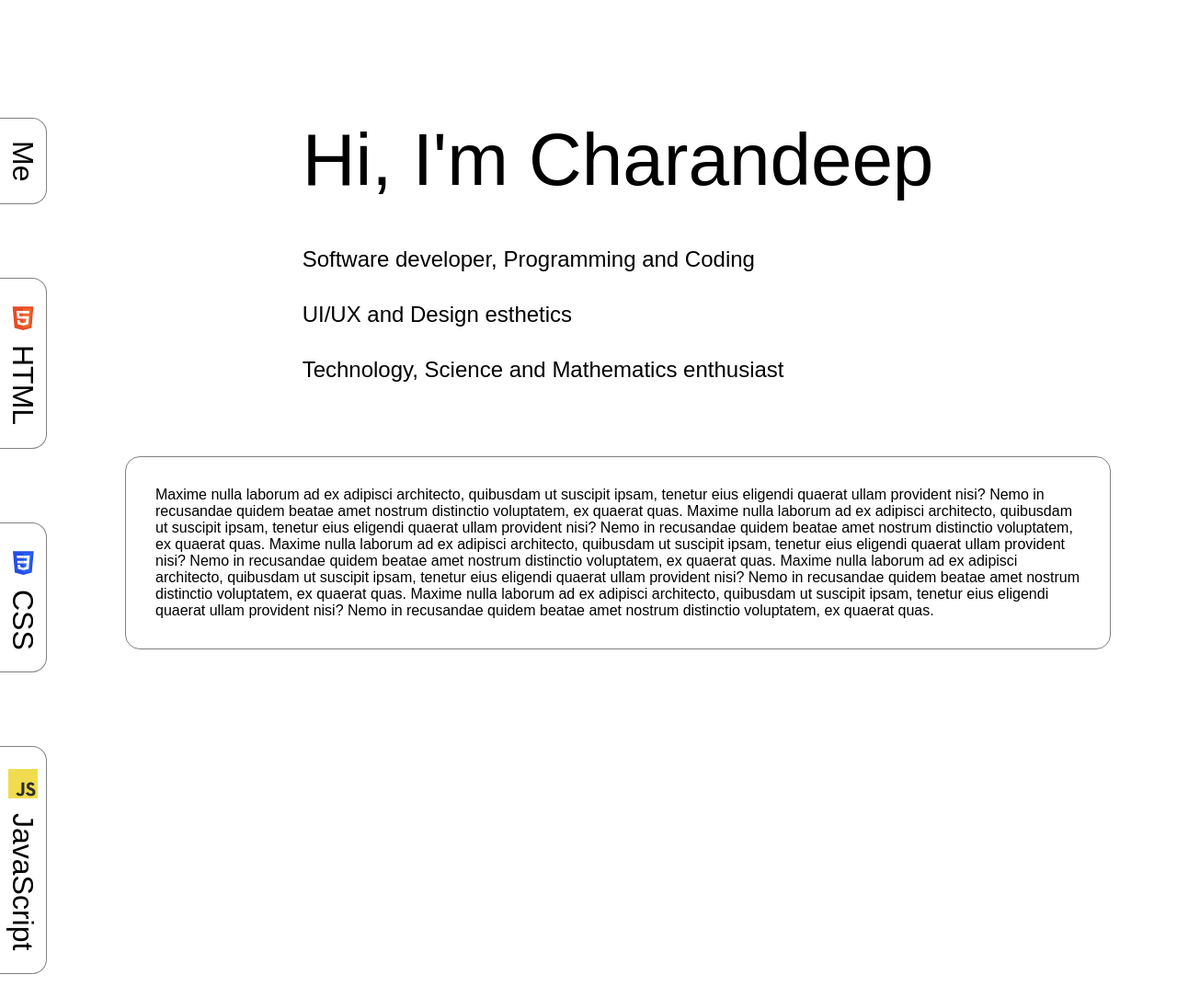
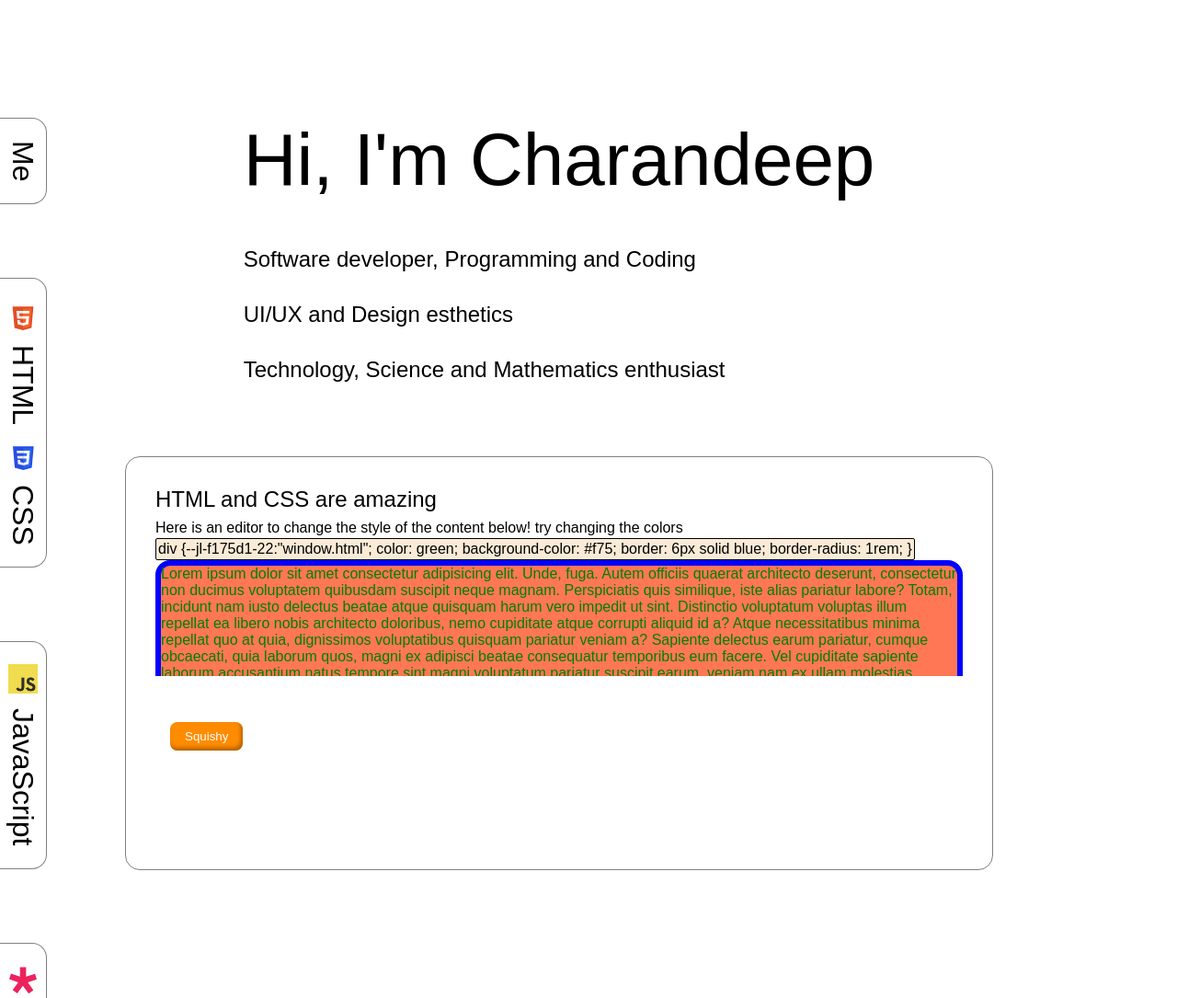
Before and after one commit to charandeepsinghb/html-portfolio, a website: page index.html in a window 1280 px wide. Shown: the top 1085 px of the page at 92% size. Drawn offline with Linux system fonts and the light colour scheme.

Commit message:
Added html css section

```diff
--- a/index.html
+++ b/index.html
@@ -7,7 +7,7 @@
     <link rel="stylesheet" href="style.css">
 </head>
 <body>
-    <div id="root">
+    <div id="root" class="flex">
         <div id="side" class="side">
             <div>
                 <span>Me</span>
@@ -23,8 +23,6 @@
                     </svg>
                 </i>
                 <span>HTML</span>
-            </div>
-            <div>
                 <i>
                     <svg xmlns:dc="http://purl.org/dc/elements/1.1/" xmlns:cc="http://creativecommons.org/ns#"
                         xmlns:rdf="http://www.w3.org/1999/02/22-rdf-syntax-ns#" xmlns:svg="http://www.w3.org/2000/svg"
@@ -105,13 +103,14 @@
                 <span>SQL</span>
             </div>
         </div>
+        <div class="mainwrapper">
             <div class="main">
-            <div class="meandintrowrapper">
+                <div class="meandintrowrapper flex">
                     <div class="meandintro">
                         <div class="name">
                             Hi, I'm Charandeep
                         </div>
-                    <div class="intro">
+                        <div class="intro flex">
                             <div>
                                 Software developer, Programming and Coding
                             </div>
@@ -126,11 +125,18 @@
                 </div>
                 <div class="metricSec">
                     <div class="html">
-                  Maxime nulla laborum ad ex adipisci architecto, quibusdam ut suscipit ipsam, tenetur eius eligendi quaerat ullam provident nisi? Nemo in recusandae quidem beatae amet nostrum distinctio voluptatem, ex quaerat quas.
-                  Maxime nulla laborum ad ex adipisci architecto, quibusdam ut suscipit ipsam, tenetur eius eligendi quaerat ullam provident nisi? Nemo in recusandae quidem beatae amet nostrum distinctio voluptatem, ex quaerat quas.
-                  Maxime nulla laborum ad ex adipisci architecto, quibusdam ut suscipit ipsam, tenetur eius eligendi quaerat ullam provident nisi? Nemo in recusandae quidem beatae amet nostrum distinctio voluptatem, ex quaerat quas.
-                  Maxime nulla laborum ad ex adipisci architecto, quibusdam ut suscipit ipsam, tenetur eius eligendi quaerat ullam provident nisi? Nemo in recusandae quidem beatae amet nostrum distinctio voluptatem, ex quaerat quas.
-                  Maxime nulla laborum ad ex adipisci architecto, quibusdam ut suscipit ipsam, tenetur eius eligendi quaerat ullam provident nisi? Nemo in recusandae quidem beatae amet nostrum distinctio voluptatem, ex quaerat quas.
+                        HTML and CSS are amazing <br>
+                        <!-- contenteditable -->
+                        <span class="respfonts">Here is an editor to change the style of the content below! try changing the colors</span>
+                        <br>
+                        <iframe src="window.html" frameborder="0"></iframe>
+                        <br>
+                        <br>
+                        <!-- Transistions and animations -->
+                        <div class="csstransitions">
+                            <button>Squishy</button>
+                        </div>
+                    </div>
                 </div>
             </div>
         </div>
--- a/style.css
+++ b/style.css
@@ -11,12 +11,18 @@ body {
 
 .meandintrowrapper {
     margin: 0 4rem;
-    display: flex;
     justify-content: center;
 }
 
+.flex {
+    display: flex;
+}
+
+.mainwrapper {
+    min-width: 85%;
+}
+
 #root {
-    display: flex;
     font-family: sans-serif;
 }
 
@@ -26,7 +32,6 @@ body {
 
 .intro {
     margin-top: 2rem;
-    display: flex;
     flex-direction: column;
     font-size: 1.5rem;
 }
@@ -79,9 +84,54 @@ body {
     border: 1px solid #818181;
     border-radius: var(--use-br);
     padding: 2rem;
+    font-size: 1.5rem;
 }
 
+
+iframe {
+    /* border: 1px solid black; */
+    width: 100%;
+}
+
+.respfonts {
+    font-size: 1rem;
+}
+/* Transisions section */
+.csstransitions {
+    /* border: 1px solid #818181;
+    border-radius: var(--use-br); */
+    height: 9rem;
+}
+.csstransitions button {
+    user-select: none;
+    margin: 1rem;
+    background-color: darkorange;
+    border: none;
+    border-radius: 0.5rem;
+    padding: 0.5rem 1rem;
+    color: white;
+    box-shadow: inset -2px -3px 4px 0px #b26200;
+    transition-duration: 250ms, 250ms, 250ms;
+    transition-timing-function: ease, ease, ease;
+    transition-delay: 0s;
+    transition-property: scale, color, box-shadow;
+}
+.csstransitions button:hover {
+    scale: 1.1;
+    cursor: pointer;
+}
+.csstransitions button:active {
+    scale: 0.9 0.2;
+    color: gray;
+    box-shadow: inset -2px 1px 4px 0px #b26200;
+}
+
+
 @media only screen and (max-aspect-ratio: 0.8/1) {
+    .respfonts {
+        font-size: 0.7rem;
+    }
+
     .main {
         margin: 4rem 0rem;
     }
@@ -118,5 +168,6 @@ body {
     .metricSec {
         margin: 0.5rem;
         padding: 0.5rem;
+        font-size: 1rem;
     }
 }
--- /dev/null
+++ b/window.html
@@ -0,0 +1,42 @@
+<!DOCTYPE html>
+<html lang="en">
+<head>
+    <meta charset="UTF-8">
+    <meta name="viewport" content="width=device-width, initial-scale=1.0">
+    <style>
+        body {
+            font-family: sans-serif;
+            margin: 0;
+        }
+        #ststyle {
+            display: inline-block;
+            background-color: antiquewhite;
+            border: 1px solid black;
+            border-radius: 2px;
+            padding: 2px;
+        }
+    </style>
+</head>
+<body>
+    <style id="ststyle" contenteditable="true">
+        div {
+            color: green;
+            background-color: #f75;
+            border: 6px solid blue;
+            border-radius: 1rem;
+        }
+    </style>
+    <div>
+        Lorem ipsum dolor sit amet consectetur adipisicing elit. Unde, fuga. Autem officiis quaerat architecto deserunt, consectetur non ducimus voluptatem quibusdam suscipit neque magnam. Perspiciatis quis similique, iste alias pariatur labore?
+        Totam, incidunt nam iusto delectus beatae atque quisquam harum vero impedit ut sint. Distinctio voluptatum voluptas illum repellat ea libero nobis architecto doloribus, nemo cupiditate atque corrupti aliquid id a?
+        Atque necessitatibus minima repellat quo at quia, dignissimos voluptatibus quisquam pariatur veniam a? Sapiente delectus earum pariatur, cumque obcaecati, quia laborum quos, magni ex adipisci beatae consequatur temporibus eum facere.
+        Vel cupiditate sapiente laborum accusantium natus tempore sint magni voluptatum pariatur suscipit earum, veniam nam ex ullam molestias consequuntur amet, corporis quod eius nemo aperiam? Ullam a repellat necessitatibus odit!
+        Debitis atque incidunt placeat illo, dolorum cum fugiat id, eum, aperiam repudiandae vel magni error repellat neque deserunt nostrum ratione totam. Rem et doloremque quo quia tempora pariatur. Iste, ullam.
+        Labore necessitatibus aspernatur placeat. Tempore neque deserunt, incidunt dolor quia numquam, quod officiis rem ullam atque molestias excepturi voluptates, accusamus vero minus animi eius amet in sit natus! Deserunt, dicta.
+        Eligendi facere tenetur error quae beatae libero reiciendis laborum laboriosam! Nisi ab eos reprehenderit velit vel error, dolores id eum enim quis quasi atque tempore magni beatae saepe ducimus esse?
+        Maiores provident earum quod doloribus labore aperiam eius ea cumque! Quisquam perferendis labore natus! Sit, ad praesentium consequatur iusto repellat quisquam, soluta quae sint ipsa corporis delectus. Vero, nobis in?
+        Alias expedita repellendus vero odit voluptatem placeat adipisci totam excepturi distinctio tenetur, aperiam quidem nihil commodi dolore? Aliquam ipsam saepe, magnam recusandae quis sint ipsa, laboriosam optio a dolor distinctio.
+        Aliquid quibusdam fugit nostrum ipsam sed dolorum perspiciatis tempore maxime eum, natus iure inventore reiciendis magnam repudiandae quo architecto ea voluptates dolor quidem culpa hic! Voluptates, quidem! Temporibus, eligendi officia.
+    </div>
+</body>
+</html>
```
Lines whose indentation alone changed are shown as unchanged.
